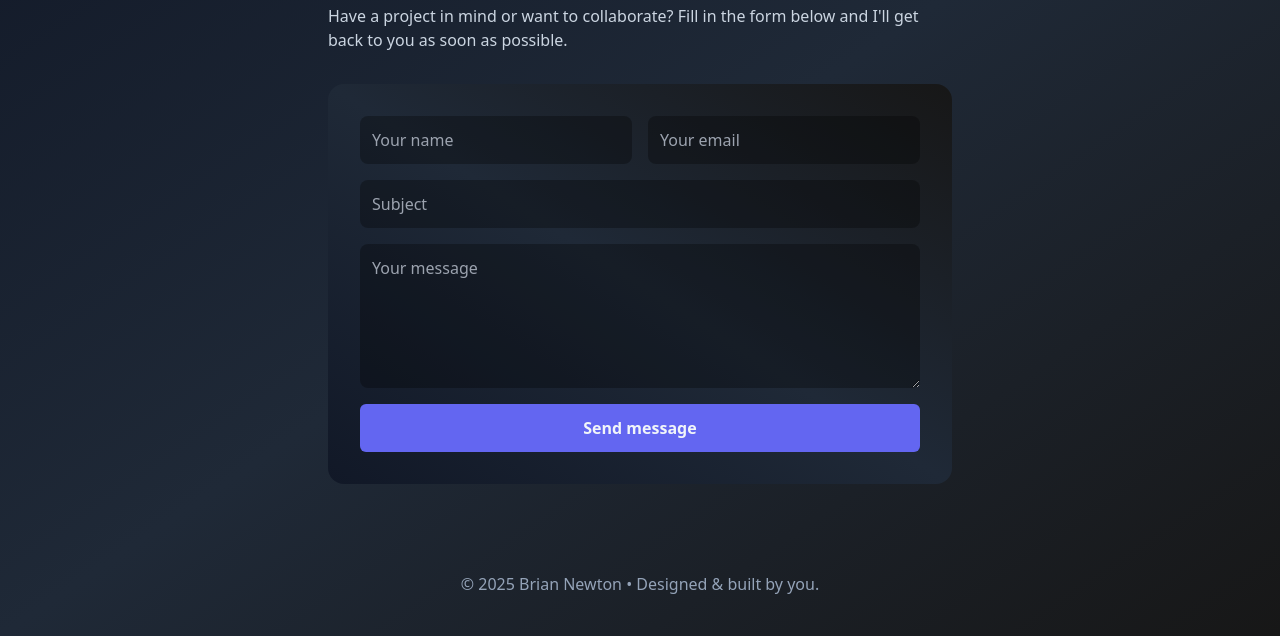
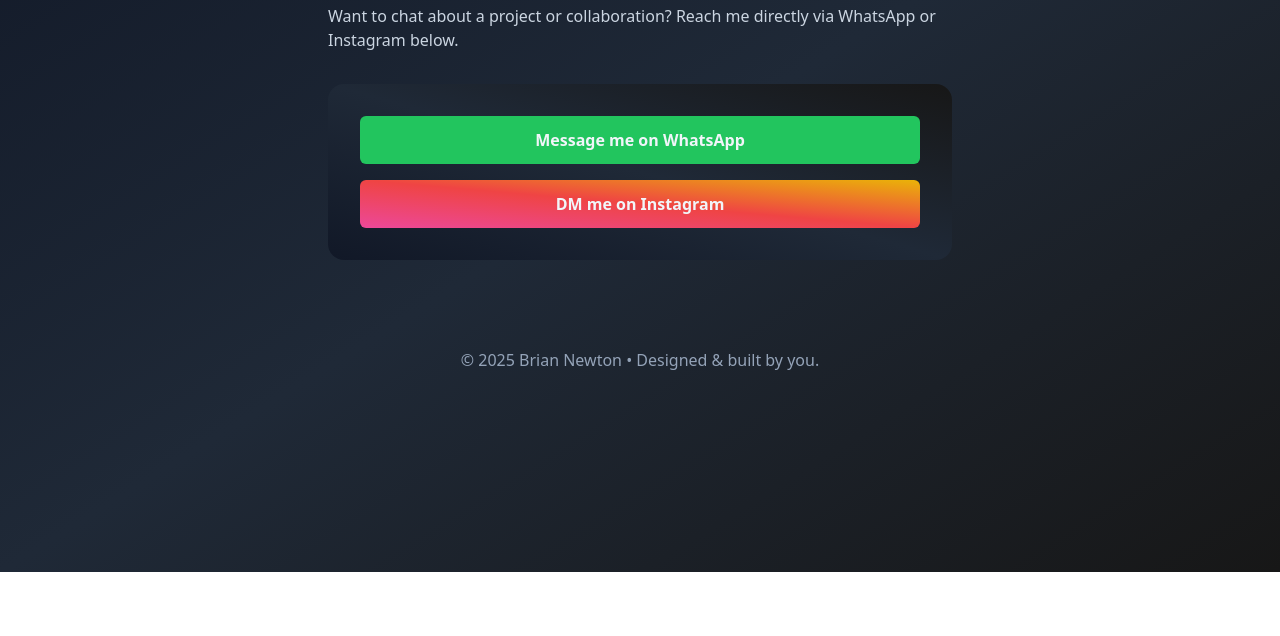
Before and after one commit to Newt254/portfolio, a plain HTML site: page contact.html in a window 1280 px wide. Shown: the part 228-864 px from the top of the page. After the commit the page ends 800 px from the top, so only its background shows below. Drawn offline with nearby package versions, Linux system fonts and the light colour scheme.

Commit message:
Update contact.html

```diff
--- a/contact.html
+++ b/contact.html
@@ -7,6 +7,7 @@
   <script src="https://cdn.tailwindcss.com"></script>
 </head>
 <body class="min-h-screen bg-gradient-to-br from-gray-900 via-gray-800 to-neutral-900 text-slate-100 antialiased">
+
   <!-- Header -->
   <header class="container mx-auto px-6 py-8 flex items-center justify-between">
     <a href="index.html" class="flex items-center gap-4">
@@ -16,30 +17,36 @@
     <nav class="flex items-center gap-4">
       <a href="projects.html" class="px-4 py-2 rounded-lg hover:bg-white/6 transition">Projects</a>
       <a href="about.html" class="px-4 py-2 rounded-lg hover:bg-white/6 transition">About</a>
-<a href="index.html" class="px-4 py-2 rounded-lg bg-white/8">index</a>
+      <a href="index.html" class="px-4 py-2 rounded-lg bg-white/8">Home</a>
     </nav>
   </header>
-
 
   <!-- Contact Content -->
   <section class="container mx-auto px-6 py-12 max-w-2xl">
     <h2 class="text-4xl font-bold mb-6">Get in Touch</h2>
-<p class="text-slate-300 mb-8">Have a project in mind or want to collaborate? Fill in the form below and I'll get back to you as soon as possible.</p>
+    <p class="text-slate-300 mb-8">Want to chat about a project or collaboration? Reach me directly via WhatsApp or Instagram below.</p>
 
+    <div class="rounded-2xl p-8 bg-gradient-to-tr from-white/4 to-white/3 flex flex-col gap-4">
 
-<div class="rounded-2xl p-8 bg-gradient-to-tr from-white/4 to-white/3">
-<form action="https://formspree.io/f/your-form-id" method="POST" class="grid gap-4 sm:grid-cols-2">
-<input name="name" class="rounded-lg p-3 bg-black/30 text-white" placeholder="Your name" required />
-<input name="email" type="email" class="rounded-lg p-3 bg-black/30 text-white" placeholder="Your email" required />
-<input name="subject" class="rounded-lg p-3 bg-black/30 text-white col-span-2" placeholder="Subject" />
-<textarea name="message" class="rounded-lg p-3 bg-black/30 text-white col-span-2" rows="5" placeholder="Your message" required></textarea>
-<button type="submit" class="col-span-2 rounded-md py-3 bg-indigo-500 font-semibold hover:bg-indigo-600 transition">Send message</button>
-</form>
+      <!-- WhatsApp -->
+      <a href="https://wa.me/2547XXXXXXXX" target="_blank"
+         class="w-full text-center rounded-md py-3 bg-green-500 font-semibold hover:bg-green-600 transition">
+        Message me on WhatsApp
+      </a>
+
+      <!-- Instagram -->
+      <a href="https://instagram.com/yourusername" target="_blank"
+         class="w-full text-center rounded-md py-3 bg-gradient-to-tr from-pink-500 via-red-500 to-yellow-500 font-semibold hover:opacity-90 transition">
+        DM me on Instagram
+      </a>
+
     </div>
   </section>
 
+  <!-- Footer -->
+  <footer class="py-10 text-center text-slate-400">
+    © <script>document.write(new Date().getFullYear())</script> Brian Newton • Designed & built by you.
+  </footer>
 
-<footer class="py-10 text-center text-slate-400">© <script>document.write(new Date().getFullYear())</script> Brian Newton • Designed & built by you.</footer>
 </body>
-
 </html>
```
Lines whose indentation alone changed are shown as unchanged.
